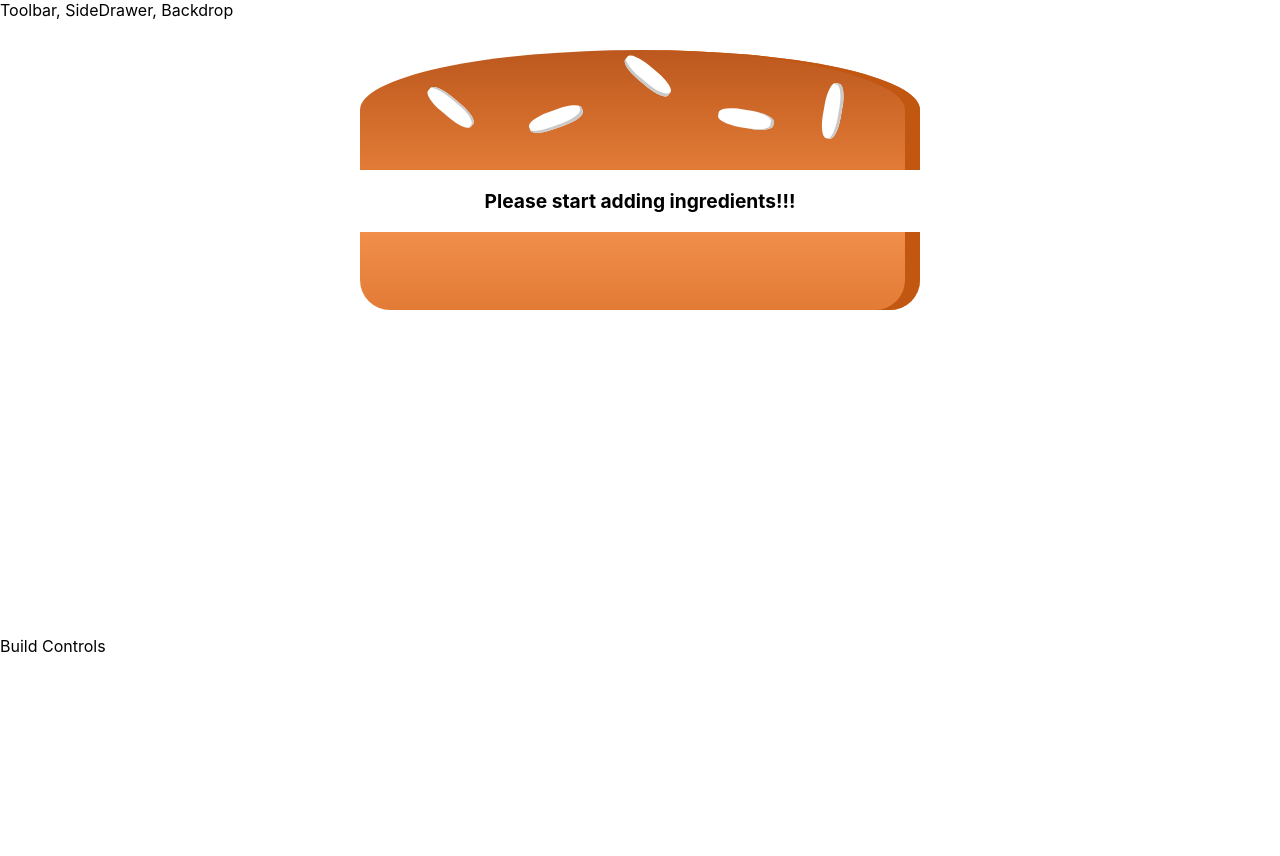
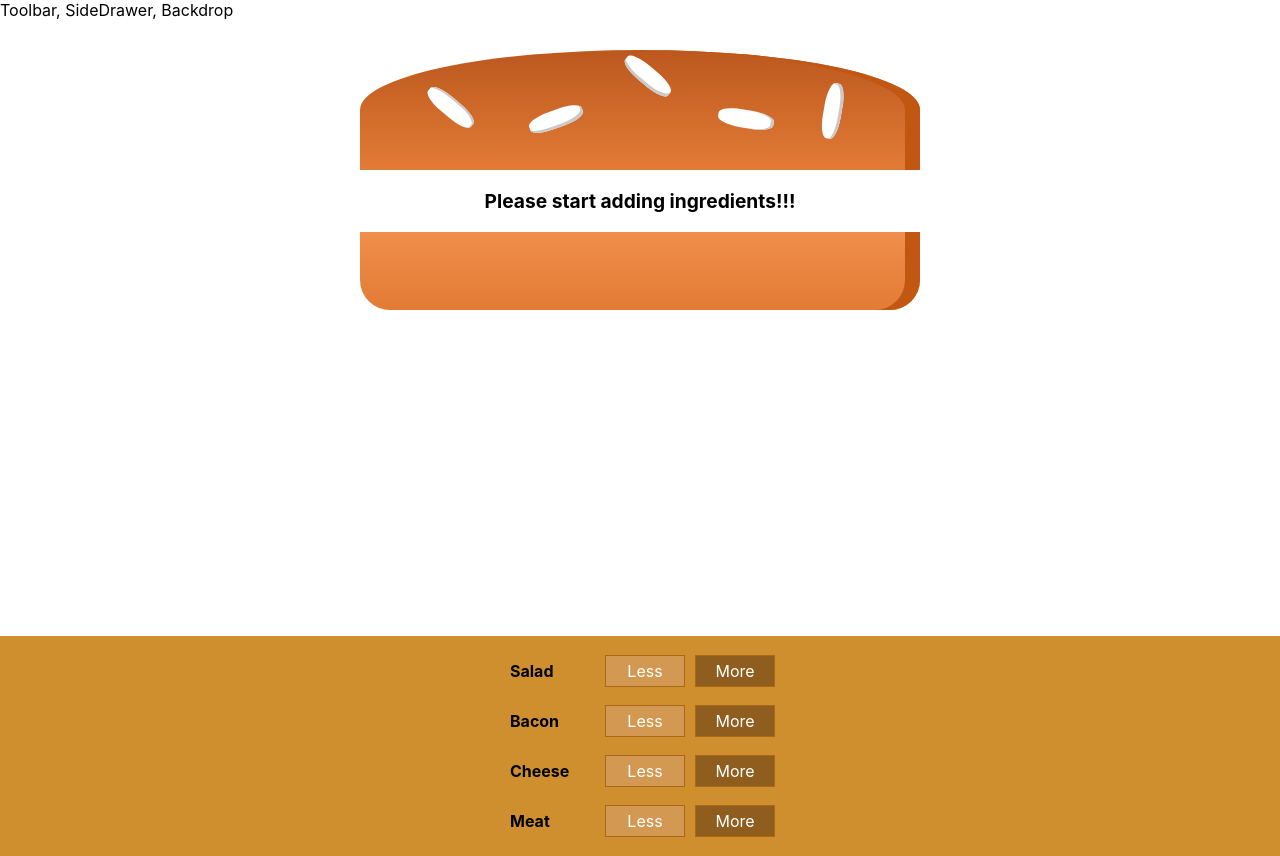
Before and after one commit to BuiKiem/burger-builder, a React (Create React App) app: page / in a window 1280 px wide. Before the commit the page ends 800 px from the top, so only its background shows below. Built offline with nearby package versions, Linux system fonts and the light colour scheme.

Commit message:
Output Multiple Build Controls.

```diff
--- a/src/components/Burger/BuildControls/index.js
+++ b/src/components/Burger/BuildControls/index.js
@@ -1,8 +1,18 @@
-import React from "react";
+import React from "react"
+
+import BuildControl from "./BuildControl"
+import classes from "./BuildControls.module.css";
+
+const controls = [
+    {label: 'Salad', type: 'salad'},
+    {label: 'Bacon', type: 'bacon'},
+    {label: 'Cheese', type: 'cheese'},
+    {label: 'Meat', type: 'meat'},
+];
 
 const buildControls = (props) => (
-    <div>
-
+    <div className={classes.BuildControls}>
+        {controls.map(control => <BuildControl key={control.label} label={control.label} />)}
     </div>
 );
 
--- a/src/containers/BurgerBuilder/index.js
+++ b/src/containers/BurgerBuilder/index.js
@@ -1,6 +1,7 @@
 import React, {Component} from "react";
 import Aux from "../../hoc/Aux";
 import Burger from "../../components/Burger";
+import BuildControls from "../../components/Burger/BuildControls";
 
 class BurgerBuilder extends Component {
 
@@ -17,7 +18,7 @@ class BurgerBuilder extends Component {
         return (
             <Aux>
                 <Burger ingredients={this.state.ingredients} />
-                <div>Build Controls</div>
+                <BuildControls />
             </Aux>
         );
     }
```
